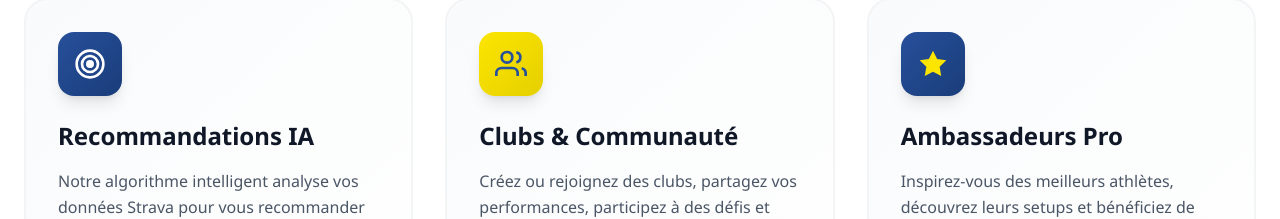
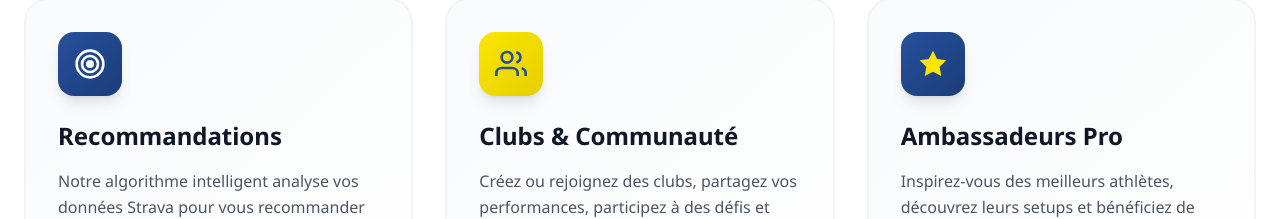
Before and after one commit to TimPolDev/hackaton-michelin-front, a Next.js app: page / in a window 1280 px wide. Shown: the part 1240-1459 px from the top of the page. Built offline with nearby package versions, Linux system fonts and the light colour scheme; no server answers.

Commit message:
remove IA

```diff
--- a/app/page.tsx
+++ b/app/page.tsx
@@ -112,7 +112,7 @@
                   <circle cx="12" cy="12" r="2" fill="currentColor"/>
                 </svg>
               </div>
-              <h3 className="text-2xl font-bold mb-4 text-gray-900">Recommandations IA</h3>
+              <h3 className="text-2xl font-bold mb-4 text-gray-900">Recommandations</h3>
               <p className="text-gray-600 leading-relaxed">
                 Notre algorithme intelligent analyse vos données Strava pour vous recommander
                 les pneus Michelin parfaitement adaptés à votre style de roulage
```
